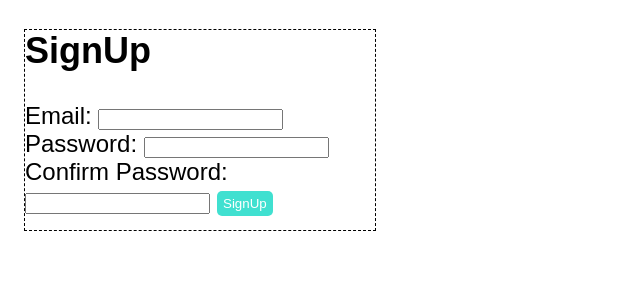
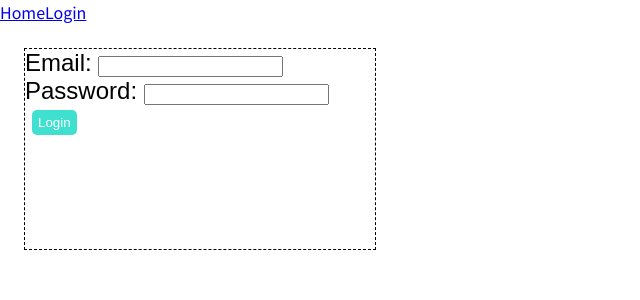
Before and after one commit to Piyush219/ExpenseTrackerProject, a React (Create React App) app: page /login in a window 1280 px wide. Shown: the top 300 px of the page, without its empty margins (0-640 px from the left). Built offline with nearby package versions, Linux system fonts and the light colour scheme.

Commit message:
Making Login Page then Redirecting to Welcome Page

```diff
--- a/package.json
+++ b/package.json
@@ -8,6 +8,7 @@
     "@testing-library/user-event": "^12.5.0",
     "react": "^17.0.1",
     "react-dom": "^17.0.1",
+    "react-router-dom": "^6.2.1",
     "react-scripts": "4.0.1",
     "web-vitals": "^0.2.4"
   },
--- a/src/App.js
+++ b/src/App.js
@@ -1,10 +1,21 @@
 import React from "react";
 import SignUp from "./Pages/SignUp";
+import {Routes, Route} from 'react-router-dom'
+import WelcomePage from "./Pages/WelcomePage";
+import Login from "./Pages/Login";
+import Header from "./Layout/Header";
 
 function App() {
   return (
     <div>
-      <SignUp/>
+      <Header/>
+
+    <Routes>
+      <Route exact path = "/" element = {<SignUp />}/>
+      <Route exact path = "/welcome" element = {<WelcomePage/>}/>
+      <Route exact path = "/login" element={<Login/>}/>
+    </Routes>
+
     </div>
   );
 }
--- /dev/null
+++ b/src/Layout/Header.js
@@ -0,0 +1,15 @@
+import React from "react";
+import { Link } from "react-router-dom";
+const Header = () =>{
+    return(
+        <div>
+            <nav>
+                <Link to = "/">Home</Link>
+                <Link to = "/login">Login</Link>
+            </nav>
+        </div>
+    )
+
+}
+
+export default Header;
--- /dev/null
+++ b/src/Pages/Login.js
@@ -0,0 +1,52 @@
+import React, { useRef } from "react";
+import styles from './Login.module.css'
+import { useNavigate } from "react-router-dom";
+const Login = ()=>{
+
+    const inputLoginEmailRef = useRef();
+    const inputLoginPassRef = useRef();
+    let navigate = useNavigate();
+    const loginSubmitHandler = (event) =>{
+        event.preventDefault();
+
+        const enteredLoginEmail = inputLoginEmailRef.current.value;
+        const enteredLoginPass = inputLoginPassRef.current.value;
+
+        fetch("https://identitytoolkit.googleapis.com/v1/accounts:signInWithPassword?key=AIzaSyA5nYjPCDidltvXYlAkGXzCUR0CIOQBAOo",{
+            method:'POST',
+            body:JSON.stringify({
+                email: enteredLoginEmail,
+                password: enteredLoginPass,
+                returnSecureToken: true,
+            })
+        }).then(res =>{
+            if(res.ok){
+                console.log("Login Success")
+                alert("Login Success")
+                return res.json();
+            }
+            else{
+                return res.json().then(data =>{
+                    alert("Something went wrong")
+                })
+            }
+        }).then((data)=>{
+            localStorage.setItem('TokenIDExpense', data.idToken)
+            navigate('/welcome')
+        })
+    }
+
+    return (
+        <div className={styles.loginBody}>
+            <form className={styles.loginForm} onSubmit={loginSubmitHandler}>
+            <label htmlFor="loginEmail">Email: </label>
+                <input id="loginEmail" type="email" required ref={inputLoginEmailRef}></input>
+                <label htmlFor="loginPass">Password: </label>
+                <input id="loginPass" type="password" required ref= {inputLoginPassRef}></input>
+                <button className={styles.loginBtn} type="submit">Login</button>
+            </form>
+        </div>
+    )
+}
+
+export default Login;
--- /dev/null
+++ b/src/Pages/Login.module.css
@@ -0,0 +1,20 @@
+.loginBody{
+    font-family: arial;
+  font-size: 24px;
+  margin: 25px;
+  width: 350px;
+  height: 200px;
+  outline: dashed 1px black;
+
+
+}
+
+.loginBtn{
+    color: white;
+    background-color: turquoise;
+    border-radius: 5px;
+    border:none;
+    margin-left: 2%;
+    height: 25px;
+    cursor: pointer;
+}
--- a/src/Pages/SignUp.js
+++ b/src/Pages/SignUp.js
@@ -47,6 +47,7 @@ const SignUp = ()=>{
             }
         }).then((data) => {
             let id = data.idToken;
+            console.log(data)
             fetch("https://identitytoolkit.googleapis.com/v1/accounts:sendOobCode?key=AIzaSyA5nYjPCDidltvXYlAkGXzCUR0CIOQBAOo",{
                 method:'POST',
                 body:JSON.stringify({
@@ -88,7 +89,7 @@ const SignUp = ()=>{
                 <button type="submit" className={styles.signupBtn}>SignUp</button>
             </form>
             <div className={styles.verifyOtp}>
-            {isVerify && <VerifyEmail/>}
+            {isVerify && <VerifyEmail verify = {setIsVerify}/>}
             </div>
 
         </div>
--- a/src/Pages/VerifyEmail.js
+++ b/src/Pages/VerifyEmail.js
@@ -1,6 +1,6 @@
 import React, { useRef } from "react";
 
-const VerifyEmail = () =>{
+const VerifyEmail = (props) =>{
 
     const inputOtpRef = useRef();
 
@@ -22,7 +22,7 @@ const VerifyEmail = () =>{
 
                 console.log('Successfully Verified')
                 alert('Successfully Verified')
-
+                props.verify(false)
                 return res.json();
             }
             else{
--- /dev/null
+++ b/src/Pages/WelcomePage.js
@@ -0,0 +1,11 @@
+import React from "react";
+
+const WelcomePage = () => {
+    return (
+        <div>
+            <h1>Welcome to Expense Tracker</h1>
+        </div>
+    )
+}
+
+export default WelcomePage;
--- a/src/index.js
+++ b/src/index.js
@@ -1,6 +1,9 @@
 import ReactDOM from 'react-dom';
-
+import { BrowserRouter } from 'react-router-dom';
 import './index.css';
 import App from './App';
 
-ReactDOM.render(<App />, document.getElementById('root'));
+ReactDOM.render(
+<BrowserRouter>
+<App />
+</BrowserRouter>, document.getElementById('root'));
```
Also changed, not shown: 2 other files (tests, documents, lock files or other folders).
